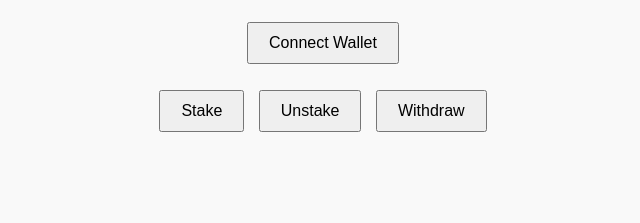
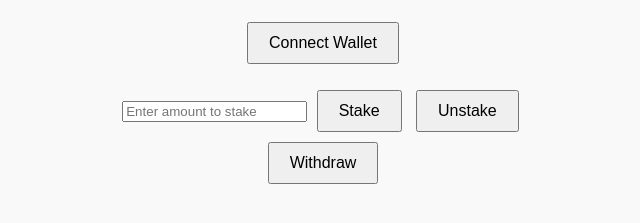
Before and after one commit to Asif2902/Staking-eth-proto, a plain HTML site: page index.html in a window 1280 px wide. Shown: the part 143-366 px from the top of the page, without its empty margins (317-957 px from the left). Drawn offline with Linux system fonts and the light colour scheme.

Commit message:
update index.html

```diff
--- a/index.html
+++ b/index.html
@@ -24,6 +24,7 @@
 
     <!-- Staking Actions -->
     <div class="stake-actions">
+      <input type="text" id="stakeAmount" placeholder="Enter amount to stake">
       <button id="stakeBtn">Stake</button>
       <button id="unstakeBtn">Unstake</button>
       <button id="withdrawBtn">Withdraw</button>
```
